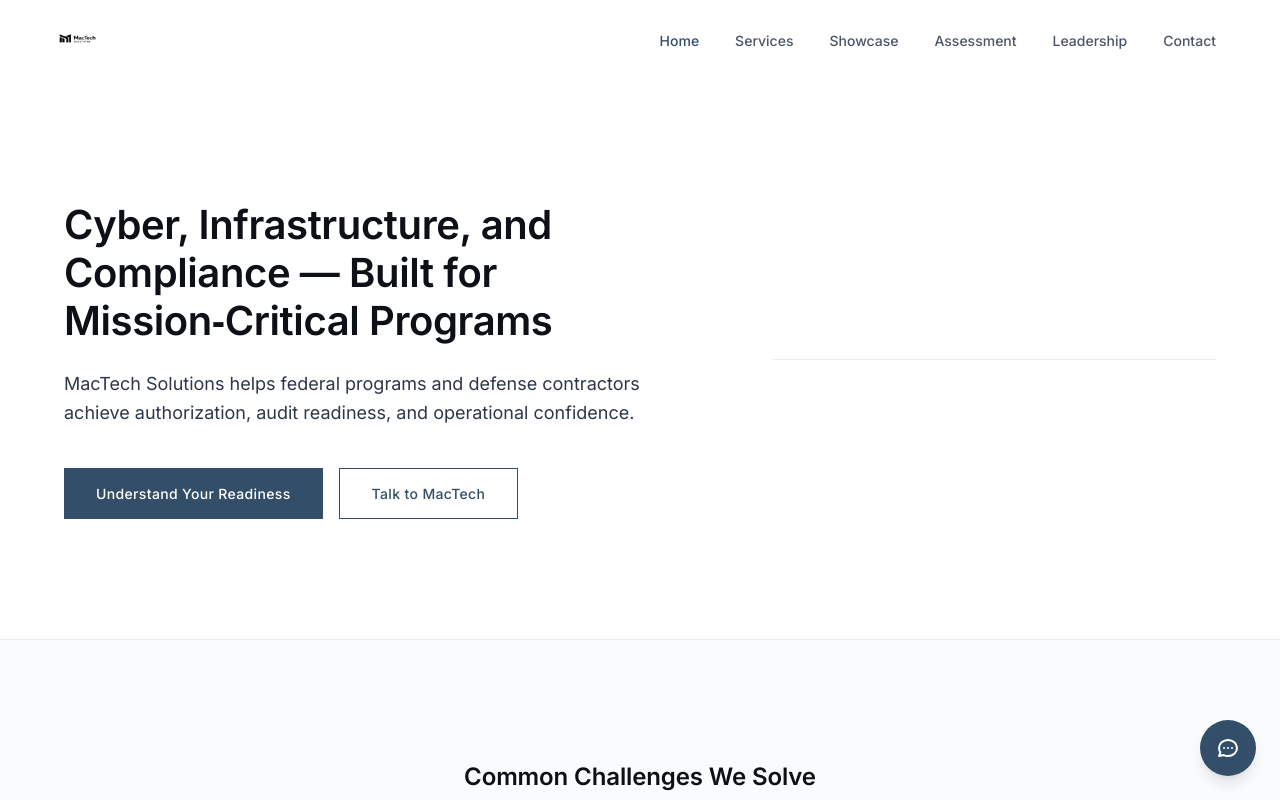
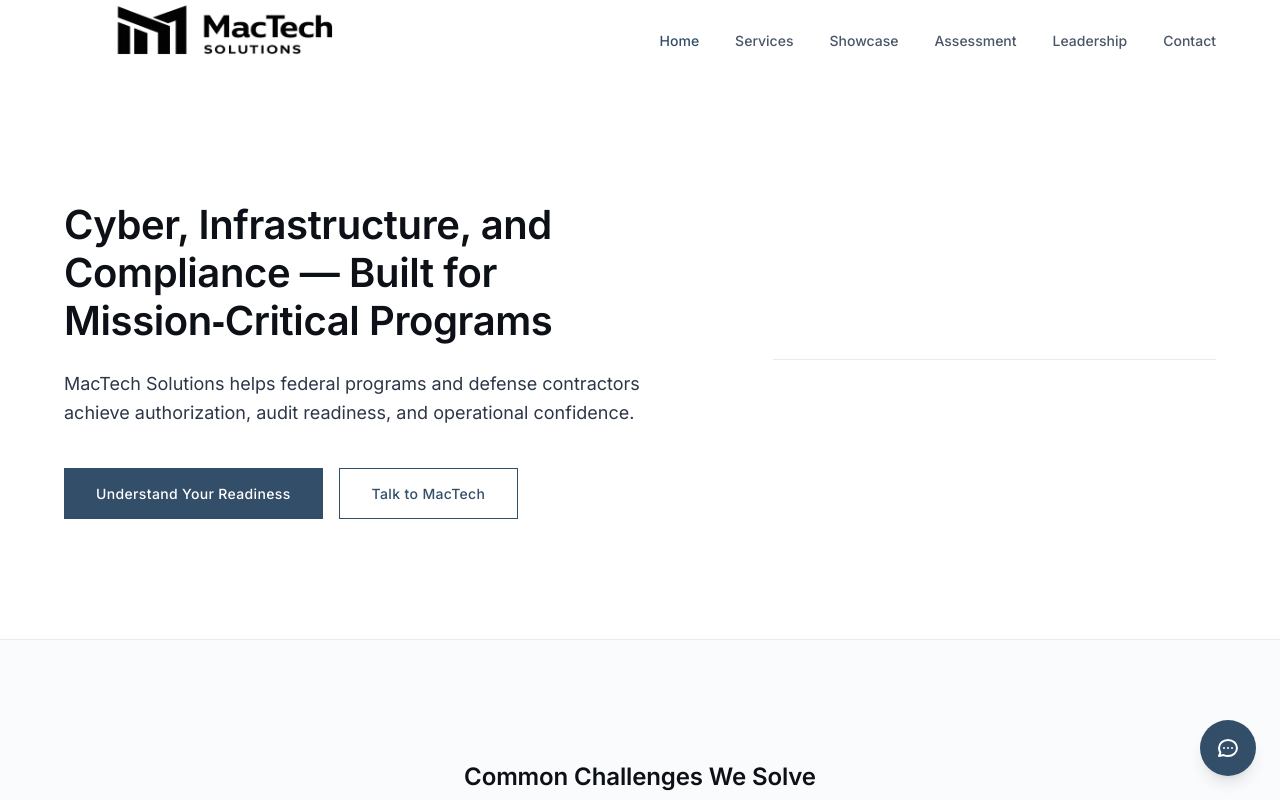
Before and after one commit to MacTechSolutionsLLC/mactech, a Next.js app: page / in a window 1280 px wide. Shown: the top 800 px of the page. Built offline with nearby package versions, Linux system fonts and the light colour scheme.

Commit message:
Increase logo size by 600% (6x)
- Updated Navigation logo: width 1800px, height 360px, h-60 class (240px)
- Updated Footer logo to match: width 1800px, height 360px, h-60 class
- Logo is now 6x the previous size

```diff
--- a/components/Footer.tsx
+++ b/components/Footer.tsx
@@ -12,9 +12,9 @@ export default function Footer() {
               <Image
                 src="/mactech.png"
                 alt="MacTech Solutions"
-                width={300}
-                height={60}
-                className="h-10 w-auto brightness-0 invert"
+                width={1800}
+                height={360}
+                className="h-60 w-auto brightness-0 invert"
               />
             </Link>
             <p className="text-body-sm text-neutral-400 max-w-md leading-relaxed">
--- a/components/Navigation.tsx
+++ b/components/Navigation.tsx
@@ -44,9 +44,9 @@ export default function Navigation() {
             <Image
               src="/mactech.png"
               alt="MacTech Solutions"
-              width={300}
-              height={60}
-              className="h-10 w-auto transition-opacity duration-gentle group-hover:opacity-80"
+              width={1800}
+              height={360}
+              className="h-60 w-auto transition-opacity duration-gentle group-hover:opacity-80"
               priority
             />
           </Link>
```
